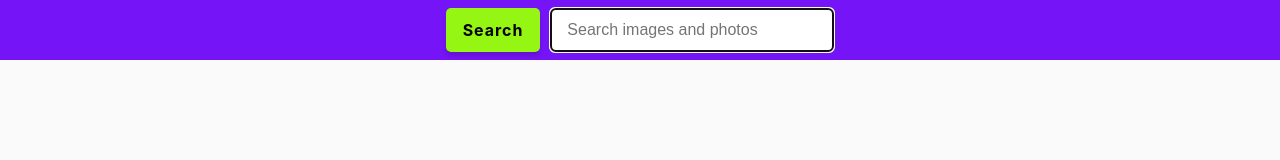
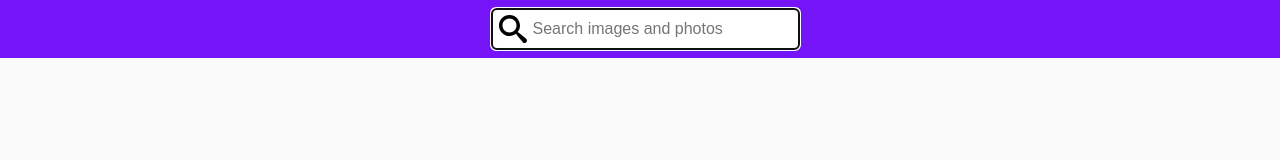
Before and after one commit to llomaka/goit-react-hw-03-image-finder, a React (Create React App) app: page / in a window 1280 px wide. Shown: the top 160 px of the page. Built offline with nearby package versions, Linux system fonts and the light colour scheme.

Commit message:
Доопрацьовані стилі форми пошуку

```diff
--- a/src/components/App.jsx
+++ b/src/components/App.jsx
@@ -1,10 +1,11 @@
 import React, { Component } from "react";
-import { SpinnerDotted } from "spinners-react";
 import Searchbar from "./Searchbar";
 // import ImageGallery from "./ImageGallery";
+import Loader from "./Loader";
 import Button from "./Button";
-// import { fetchPictures } from "./pixabayAPI";
+// import { fetchPictures } from "./services/pixabayAPI";
 import styles from "./App.module.css";
+
 
 export default class App extends Component {
   state = {
@@ -25,11 +26,9 @@ export default class App extends Component {
           searchQuery={this.state.searchQuery}
           onChange={this.onChange}
         />
-        <SpinnerDotted
-          size='80'
-          color='#490D9A'
+        <Loader
+          isEnabled={true}
         />
-        {/* <SpinnerDotted enabled={false} /> */}
         {/* <ImageGallery /> */}
         <Button
           text="Load more"
--- a/src/components/Loader/Loader.jsx
+++ b/src/components/Loader/Loader.jsx
@@ -0,0 +1,20 @@
+import React, {Component} from "react";
+import { SpinnerDotted } from "spinners-react";
+import PropTypes from "prop-types";
+
+export default class Loader extends Component {
+  static propTypes = {
+    isEnabled: PropTypes.bool.isRequired,
+  };
+
+  render() {
+    const { isEnabled } = this.props;
+    return (
+      <SpinnerDotted
+        enabled={isEnabled}
+        size='80'
+        color='#490D9A'
+      />
+    )
+  }
+}
--- a/src/components/Searchbar/Searchbar.jsx
+++ b/src/components/Searchbar/Searchbar.jsx
@@ -22,7 +22,7 @@ export default class Searchbar extends Component {
           onSubmit={this.onSubmit}
         >
           <button type="submit" className={styles.button}>
-            <span class="button-label">Search</span>
+            <span className="button-label visually-hidden">Search</span>
           </button>
           <input
             className={styles.input}
--- a/src/components/Searchbar/Searchbar.module.css
+++ b/src/components/Searchbar/Searchbar.module.css
@@ -4,39 +4,49 @@
   left: 0;
   width: 100%;
   z-index: 20;
+  padding: 8px;
+  background-color: #7514F6;
 }
 
 .form {
   display: flex;
   gap: 10px;
   justify-content: center;
+  align-items: flex-start;
   font: inherit;
-  padding: 8px;
-  background-color: #7514F6;
-}
-
-.input {
-  min-width: 250px;
-  padding: 10px 15px;
-  font-size: 16px;
-  border-color: transparent;
-  border-radius: 5px;
 }
 
 .button {
-  padding: 10px 15px;
+  width: 32px;
+  height: 32px;
+  z-index: 30;
+  display: flex;
+  gap: 5px;
+  flex-grow: 0;
+  align-items: center;
+  margin-top: 5px;
+  margin-right: -48px;
   font-family: inherit;
   font-size: 16px;
   font-weight: 700;
   letter-spacing: 0.06em;
   border-color: transparent;
   border-radius: 5px;
-  background-color: #95F614;
-  box-shadow: 0px 4px 4px rgba(0, 0, 0, 0.15);
+  /* background-color: #D3D3D3; */
+  background: url('./search.svg') no-repeat center center;
   cursor: pointer;
   transition: background-color 250ms cubic-bezier(0.4, 0, 0.2, 1);
 }
+/*
+.button:hover,
+.button:focus {
+  background-color: #848484;
+} */
 
-.button:hover, .button:focus {
-  background-color: #70B90F;
+.input {
+  min-width: 250px;
+  padding: 10px 15px 10px 40px;
+  font-size: 16px;
+  border-color: transparent;
+  border-radius: 5px;
 }
```
Also changed, not shown: src/components/Searchbar/search.svg (added), src/services/pixabayAPI.js (renamed from src/components/pixabayAPI.js).
